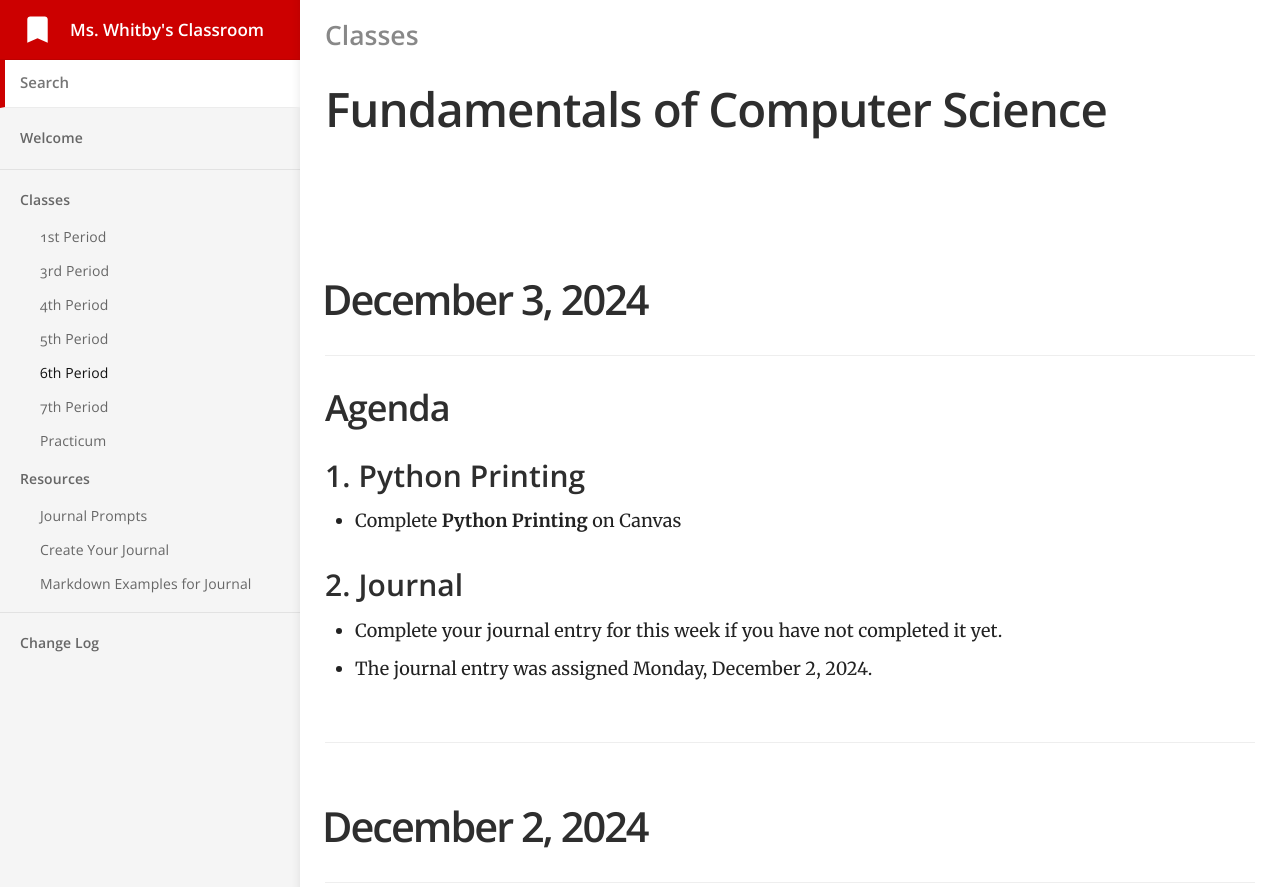
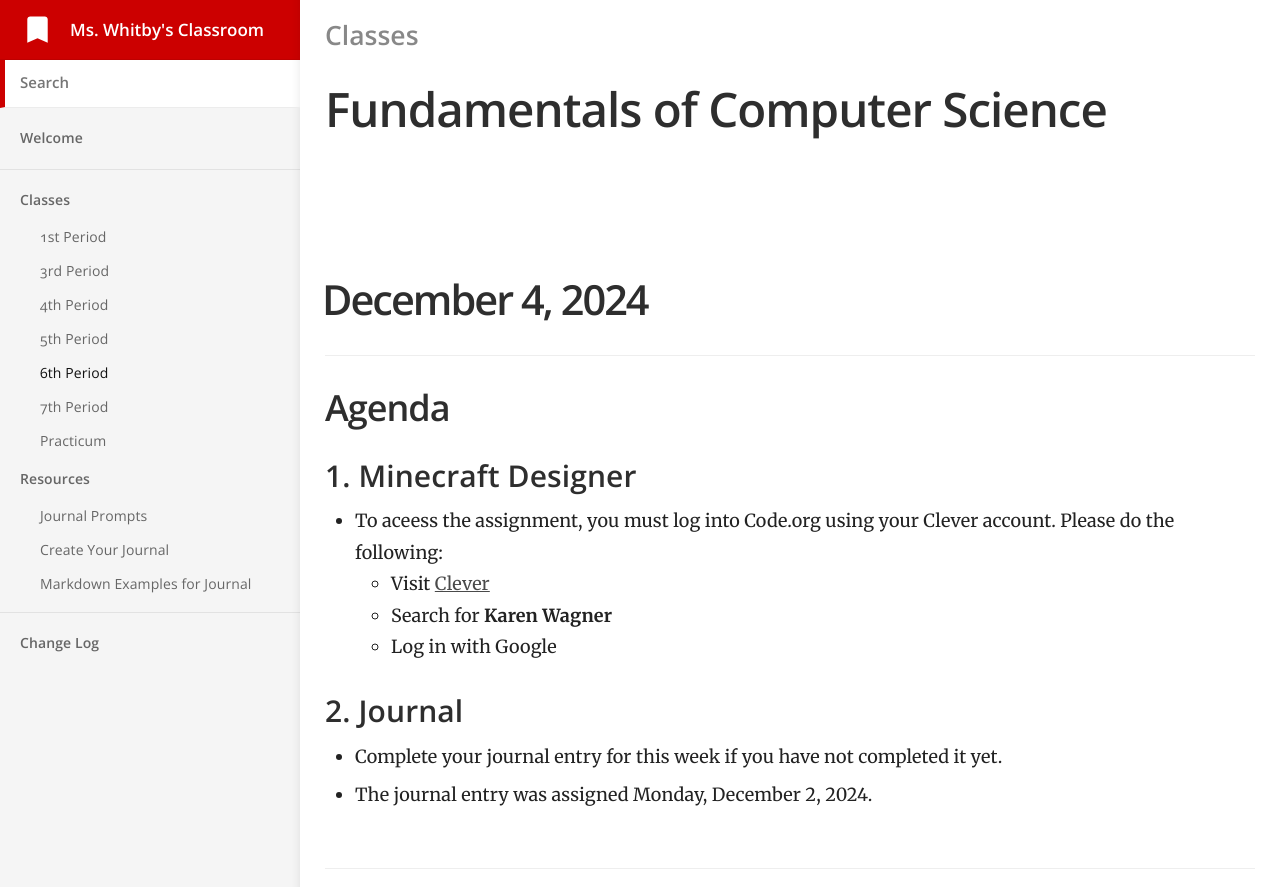
Before and after one commit to mswhitby/classroom, a Jekyll site: the page built from _docs/classes/6th.md, in a window 1280 px wide and 900 px high. Shown: the top 887 px of the window. Built offline with Jekyll 4.4.1, drawn with Linux system fonts in a browser that asks for light colours.

Commit message:
Updated lessons

```diff
--- a/_docs/classes/6th.md
+++ b/_docs/classes/6th.md
@@ -4,6 +4,24 @@ subtitle: Fundamentals of Computer Science
 category: Classes
 order: 5
 ---
+
+# December 4, 2024
+
+## Agenda
+
+### 1. Minecraft Designer
+
+- To aceess the assignment, you must log into Code.org using your Clever account. Please do the following:
+    - Visit [Clever](https://clever.com/oauth/district-picker?client_id=2f27405716644a951b23&redirect_uri=https%3A%2F%2Fstudio.code.org%2Fusers%2Fauth%2Fclever%2Fcallback&response_type=code&state=ede33ff61289cf32708a0f54079cdd23e31d0b0a02b0e0e8)
+    - Search for **Karen Wagner**
+    - Log in with Google
+
+### 2. Journal
+
+- Complete your journal entry for this week if you have not completed it yet.
+- The journal entry was assigned Monday, December 2, 2024.
+
+----
 
 # December 3, 2024
 
```
Also changed, not shown: _docs/classes/3rd.md (+19 -0 lines), _docs/classes/4th.md (+18 -0 lines).
